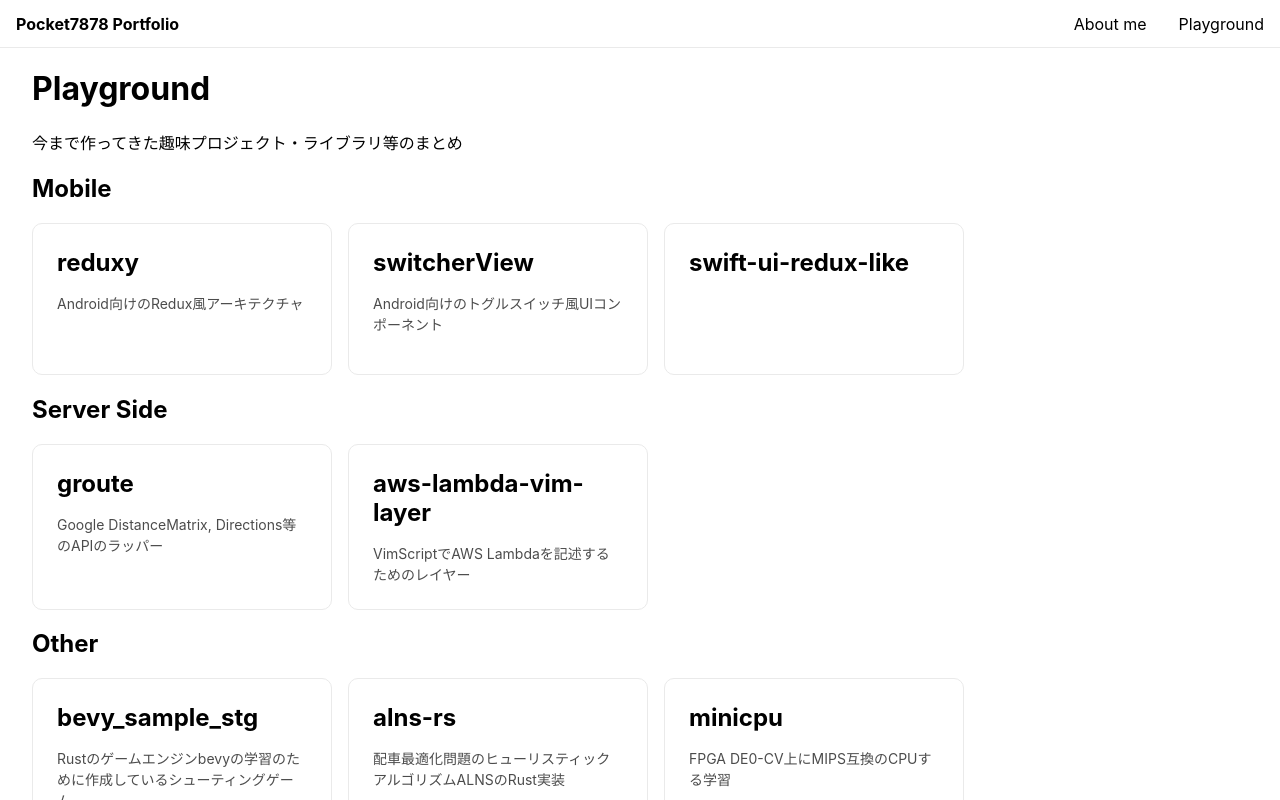
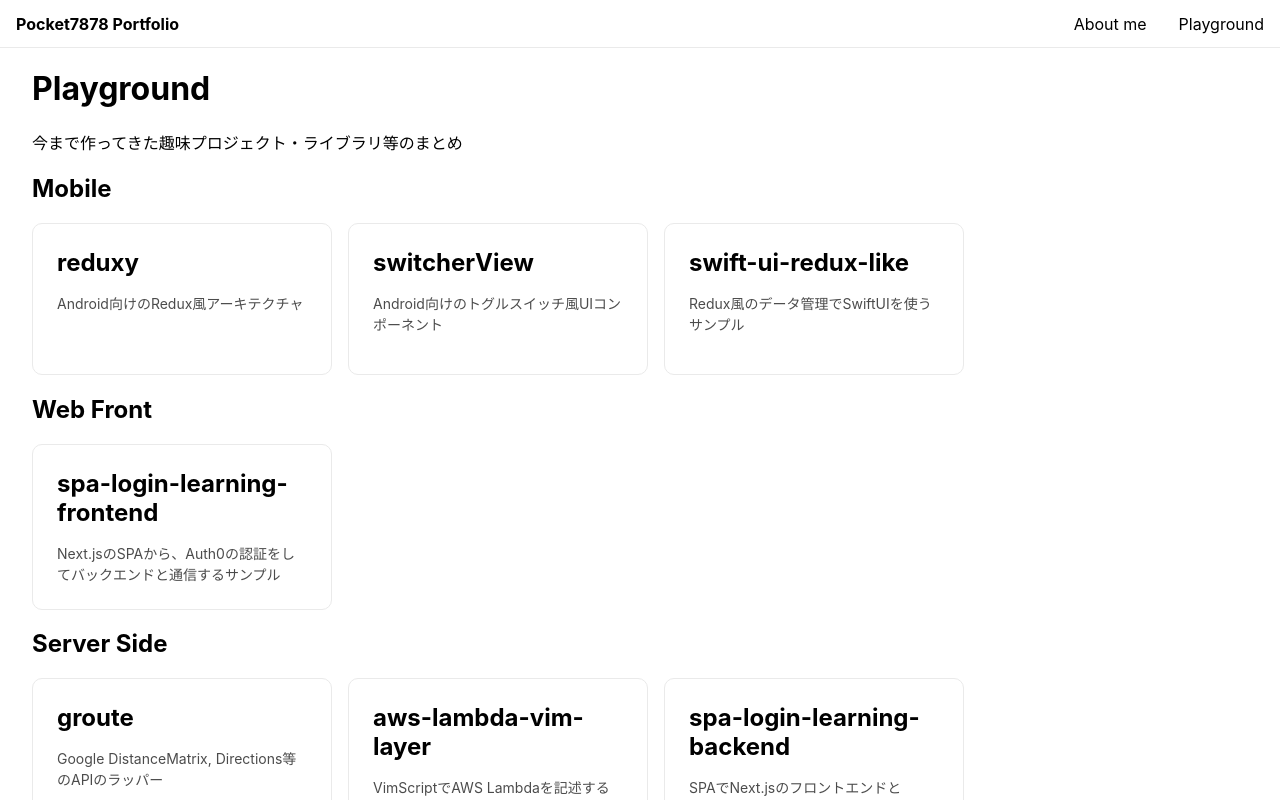
Before and after one commit to pocket7878/pocket7878-com, a Next.js app: page /playground in a window 1280 px wide. Shown: the top 800 px of the page. Built offline with nearby package versions, Linux system fonts and the light colour scheme.

Commit message:
feature: Add WebFront section to playground

```diff
--- a/pages/playground.tsx
+++ b/pages/playground.tsx
@@ -32,7 +32,16 @@ const Playground: NextPage = () => {
               />
               <GitHubLinkPlaygroundCard
                 repoName='swift-ui-redux-like'
-                description=''
+                description='Redux風のデータ管理でSwiftUIを使うサンプル'
+              />
+            </LinksWrapper>
+          </section>
+          <section>
+            <h2>Web Front</h2>
+            <LinksWrapper>
+              <GitHubLinkPlaygroundCard
+                repoName='spa-login-learning-frontend'
+                description='Next.jsのSPAから、Auth0の認証をしてバックエンドと通信するサンプル'
               />
             </LinksWrapper>
           </section>
@@ -47,6 +56,10 @@ const Playground: NextPage = () => {
               <GitHubLinkPlaygroundCard
                 repoName='aws-lambda-vim-layer'
                 description='VimScriptでAWS Lambdaを記述するためのレイヤー'
+              />
+              <GitHubLinkPlaygroundCard
+                repoName='spa-login-learning-backend'
+                description='SPAでNext.jsのフロントエンドとAuth0で認証をして通信するサーバーサンプル'
               />
             </LinksWrapper>
           </section>
```
